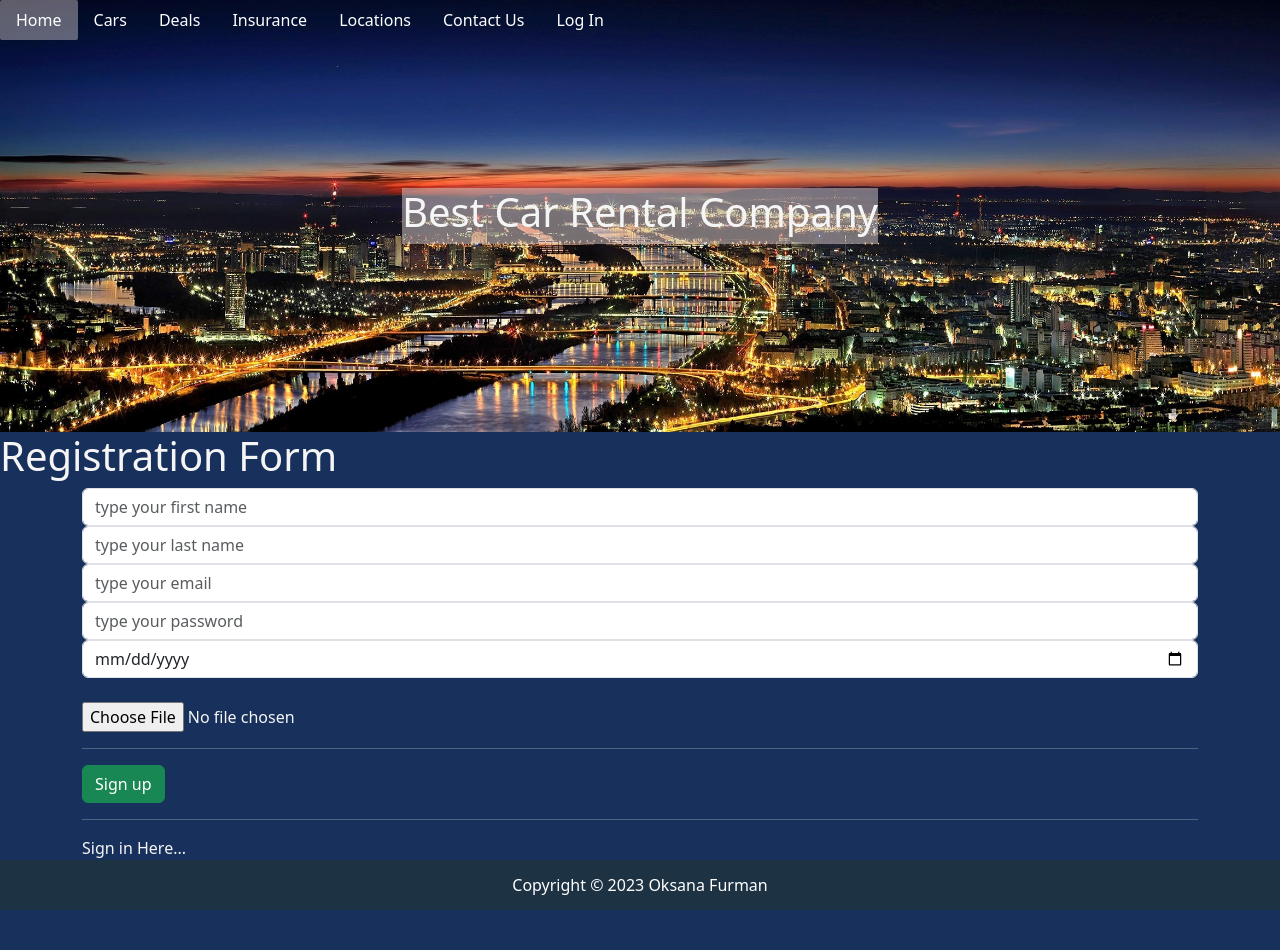
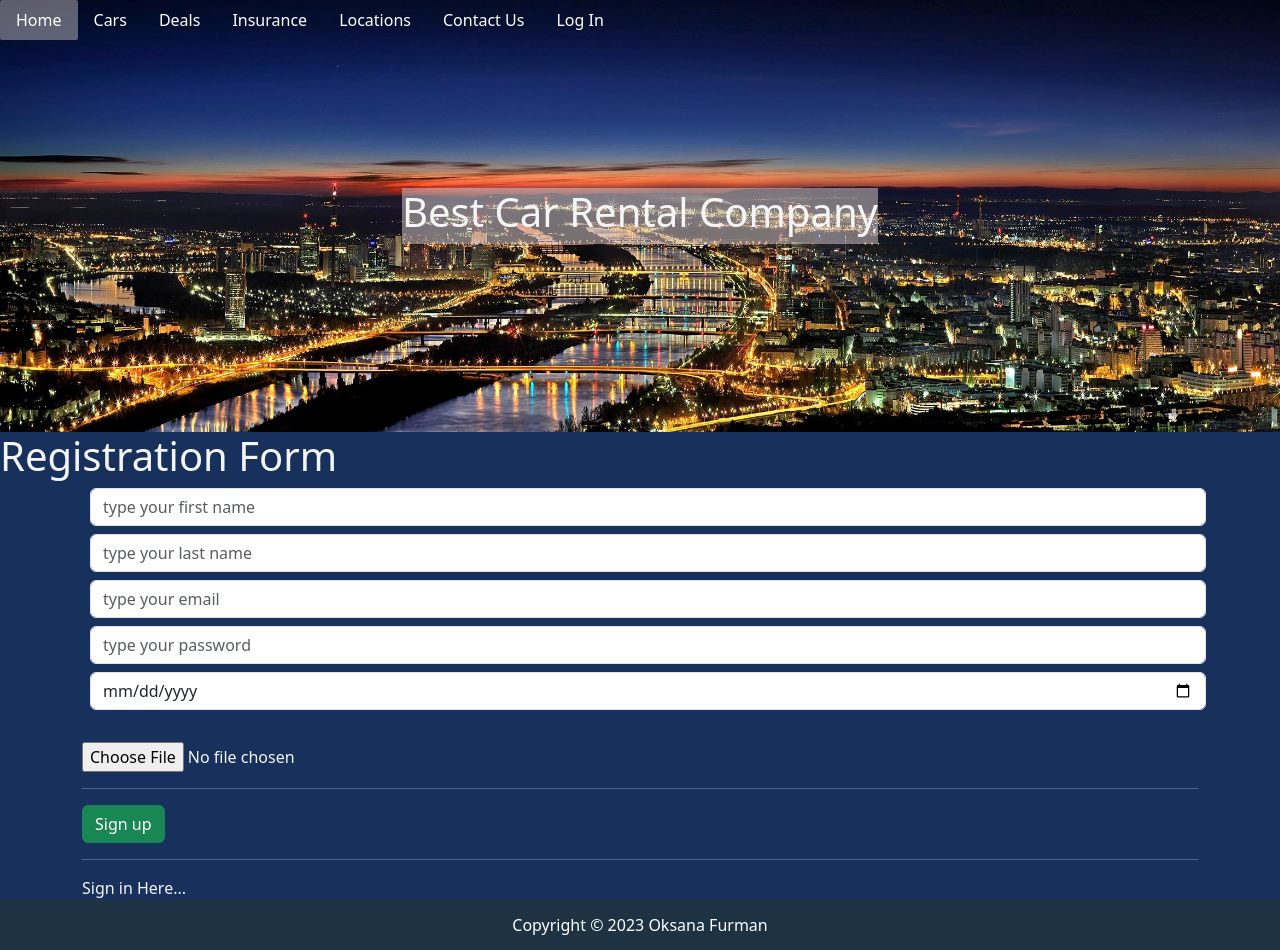
Before and after one commit to oksana-furman/php-day5, a PHP site: page /register.php in a window 1280 px wide. Before the commit the page ends 910 px from the top, so only its background shows below. Run offline with PHP 8.4, Linux system fonts and the light colour scheme.

Commit message:
update style

```diff
--- a/register.php
+++ b/register.php
@@ -121,19 +121,19 @@
 
     <div class="container">
         <form action="<?= htmlspecialchars($_SERVER['SCRIPT_NAME']) ?>" method="post" enctype="multipart/form-data" class="form-group">
-            <input type="text" name="first_name" class="form-control" placeholder="type your first name" value="<?= $first_name; ?>">
+            <input type="text" name="first_name" class="form-control m-2" placeholder="type your first name" value="<?= $first_name; ?>">
             <span class="text-danger"> <?= $fnameError; ?> </span>
 
-            <input type="text" name="last_name" class="form-control" placeholder="type your last name" value="<?= $last_name; ?>">
+            <input type="text" name="last_name" class="form-control m-2" placeholder="type your last name" value="<?= $last_name; ?>">
             <span class="text-danger"> <?= $lnameError; ?> </span>
 
-            <input type="email" name="email" class="form-control" placeholder="type your email" value="<?= $email ?>">
+            <input type="email" name="email" class="form-control m-2" placeholder="type your email" value="<?= $email ?>">
             <span class="text-danger"> <?= $emailError; ?> </span>
 
-            <input type="password" name="password" class="form-control" placeholder="type your password">
+            <input type="password" name="password" class="form-control m-2" placeholder="type your password">
             <span class="text-danger"> <?= $passError; ?> </span>
 
-            <input type="date" name="date_of_birth" class="form-control">
+            <input type="date" name="date_of_birth" class="form-control m-2">
             <span class="text-danger"> <?= $dateError; ?> </span> <br>
 
             <input type="file" name="picture">
@@ -141,7 +141,7 @@
             <hr />
             <input type="submit" name="signUp" value="Sign up" class="btn btn-success">
             <hr />
-            <a class="link" href="index.php">Sign in Here...</a>
+            <a class="link" href="./index.php">Sign in Here...</a>
         </form>
     </div>
 
```
